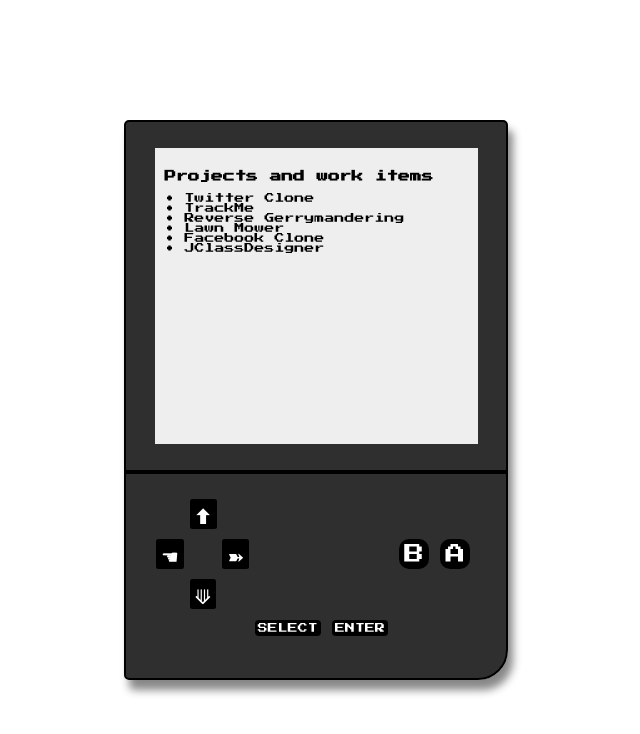
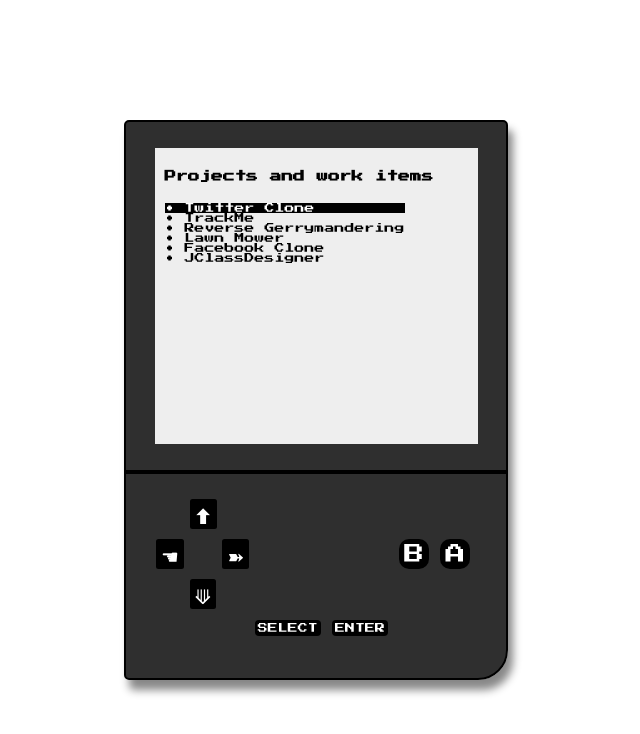
Before and after one commit to majsdev/majsdev.github.io, a React (Create React App) app: page /work in a window 1280 px wide. Shown: the top 734 px of the page, without its empty margins (324-964 px from the left). Built offline with nearby package versions, Linux system fonts and the light colour scheme.

Commit message:
add art theme; allow arrow control in work page

```diff
--- a/src/App.js
+++ b/src/App.js
@@ -82,6 +82,7 @@
                   <Route path="/work">
                     <Work
                       setNumOfSelectableItems={setNumOfSelectableItems}
+                      indexOfSelectableItem={indexOfSelectableItem}
                     />
                   </Route>
                   <Route path="*"> 404 </Route>
--- /dev/null
+++ b/src/pages/art/themes/glamorous.js
@@ -0,0 +1,9 @@
+const glamorous = [
+    {
+      imageLocation: '',
+      note: 'glamorous #1',
+      date: '2017-12-01'
+    }
+  ];
+
+  export default glamorous;
--- a/src/pages/art/themes/index.js
+++ b/src/pages/art/themes/index.js
@@ -1,2 +1,3 @@
 export { default as percarious } from './precarious';
 export { default as pedestal } from './pedestal';
+export { default as glamorous } from './glamorous';
--- a/src/pages/work/Work.js
+++ b/src/pages/work/Work.js
@@ -1,4 +1,4 @@
-import React from 'react';
+import React, { useEffect } from 'react';
 import projects from './projects';
 import {
     Switch,
@@ -6,26 +6,41 @@
     Link,
     useRouteMatch
 } from "react-router-dom";
+import {
+    SELECTED_ITEM
+} from '../includes/cssClasses';
 import WorkDisplay from './WorkDisplay';
 
-function Work() {
+function Work(props) {
     let { path } = useRouteMatch();
     let links = [];
     let routes = [];
 
+    useEffect(() => {
+        props.setNumOfSelectableItems(Object.entries(projects).length);
+        return () => {
+            props.setNumOfSelectableItems(0);
+        }
+    });
+
+    let index = 0;
     Object.entries(projects).map( ([key, value]) => {
             links.push(
-                <li key={`link_${key}`}>
+                <li
+                    key={`link_${key}`}
+                    className={`${props.indexOfSelectableItem === index ? SELECTED_ITEM : ''}`}
+                >
                     <Link to={`${path}/${value.id}`}>• {value.name}</Link>
                 </li>
-            )
+            );
             routes.push(
                 <Route path={`${path}/${value.id}`} key={`route_${key}`} >
                     <WorkDisplay
                         work={value}
                     />
                 </Route>
-            )
+            );
+            index++;
         }
     )
     routes.push(
@@ -39,7 +54,7 @@
             <Switch>
                 <Route exact path={path}>
                     <h3>Projects and work items</h3>
-                    <ul>
+                    <ul className="inline-block">
                         {links}
                     </ul>
                 </Route>
```
